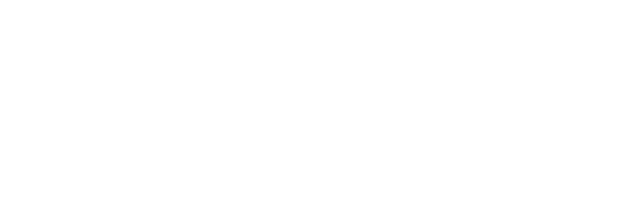
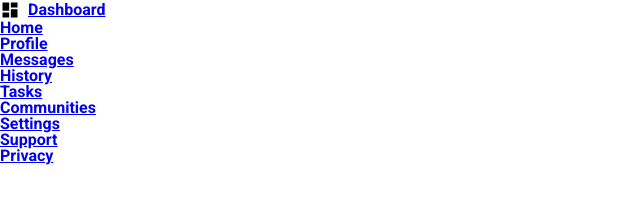
Before and after one commit to Mathzzuco/odin-admin-dashboard, a plain HTML site: page index.html in a window 1280 px wide. Shown: the whole page, without its empty margins (0-640 px from the left). Drawn offline with Linux system fonts and the light colour scheme.

Commit message:
start nav bar and add roboto font

```diff
--- a/css/style.css
+++ b/css/style.css
@@ -0,0 +1,25 @@
+body {
+  font-family: "Roboto";
+}
+
+#nav-bar div {
+  display: flex;
+  flex-direction: column;
+}
+
+#nav-bar a {
+  font-weight: bold;
+}
+
+header a {
+  display: flex;
+  align-items: center;
+  column-gap: 0.5rem;
+}
+
+header img {
+  max-width: 1.25rem;
+  max-height: 1.25rem;
+
+  align-items: center;
+}
--- a/index.html
+++ b/index.html
@@ -4,11 +4,36 @@
     <meta charset="UTF-8" />
     <meta name="viewport" content="width=device-width, initial-scale=1.0" />
     <title>Odin Admin Dashboard</title>
+    <link rel="preconnect" href="https://fonts.googleapis.com" />
+    <link rel="preconnect" href="https://fonts.gstatic.com" crossorigin />
+    <link
+      href="https://fonts.googleapis.com/css2?family=Roboto:ital,wght@0,300;0,400;0,700;0,900;1,300&display=swap"
+      rel="stylesheet"
+    />
     <link href="css/reset.css" rel="stylesheet" type="text/css" />
     <link href="css/style.css" rel="stylesheet" type="text/css" />
     <script src="js/script.js" defer></script>
   </head>
   <body>
-    <div id="page-container"></div>
+    <div id="page-container">
+      <nav id="nav-bar">
+        <header class="nav-header">
+          <a href="."><img src="./icons/view-dashboard.svg"></img>Dashboard</a>
+        </header>
+        <div class="nav-main">
+          <a href="."><img ></img>Home</a>
+          <a href="."><img ></img>Profile</a>
+          <a href="."><img ></img>Messages</a>
+          <a href="."><img ></img>History</a>
+          <a href="."><img ></img>Tasks</a>
+          <a href="."><img ></img>Communities</a>
+        </div>
+        <div class="nav-settings">
+          <a href="."><img ></img>Settings</a>
+          <a href="."><img ></img>Support</a>
+          <a href="."><img ></img>Privacy</a>
+        </div>
+      </nav>
+    </div>
   </body>
 </html>
```
Also changed, not shown: icons/view-dashboard.svg (added).
